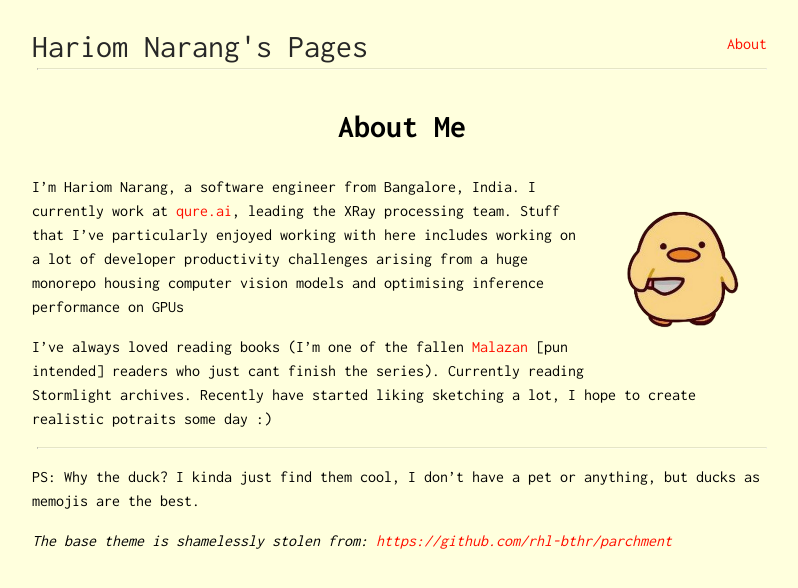
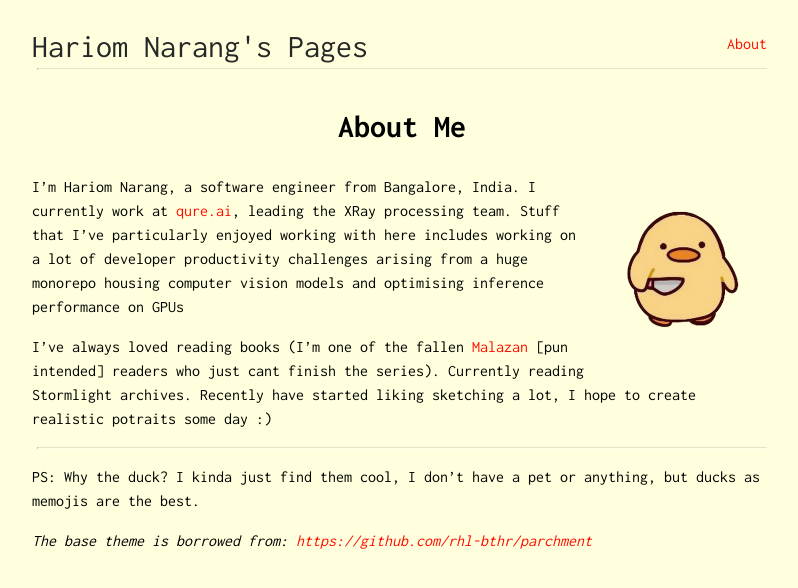
Before and after one commit to narang99/narang99.github.io, a Jekyll site: the page built from about.md, in a window 1280 px wide. Shown: the top 588 px of the page, without its empty margins (238-1036 px from the left). Built offline with Jekyll 4.4.1, drawn with Linux system fonts in a browser that asks for light colours.

Commit message:
fix about

```diff
--- a/about.md
+++ b/about.md
@@ -18,4 +18,4 @@ PS: Why the duck? I kinda just find them cool, I don't have a pet or anything, b
 
 
 
-*The base theme is shamelessly stolen from: [https://github.com/rhl-bthr/parchment](https://github.com/rhl-bthr/parchment)*
+*The base theme is borrowed from: [https://github.com/rhl-bthr/parchment](https://github.com/rhl-bthr/parchment)*
```
